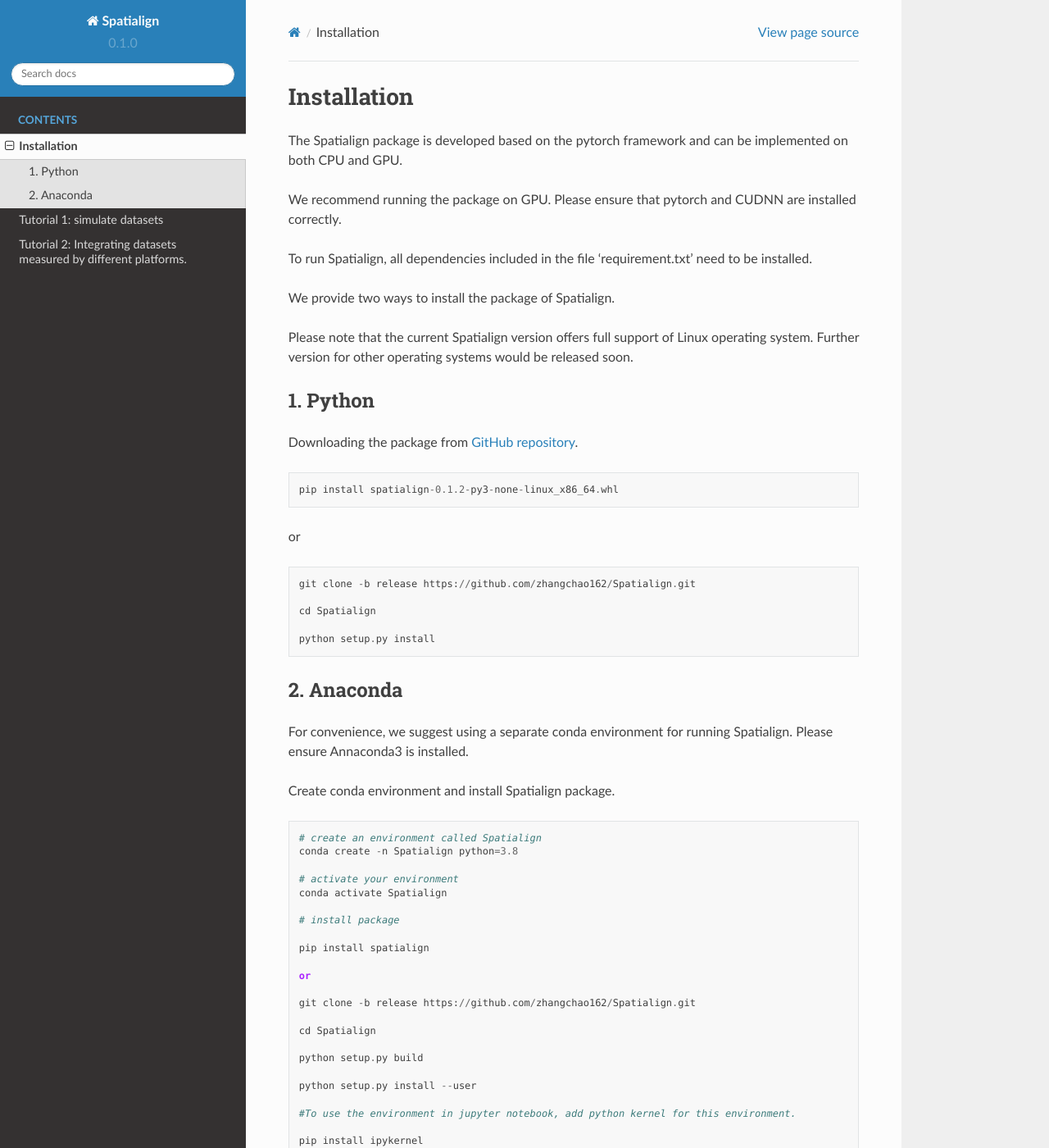
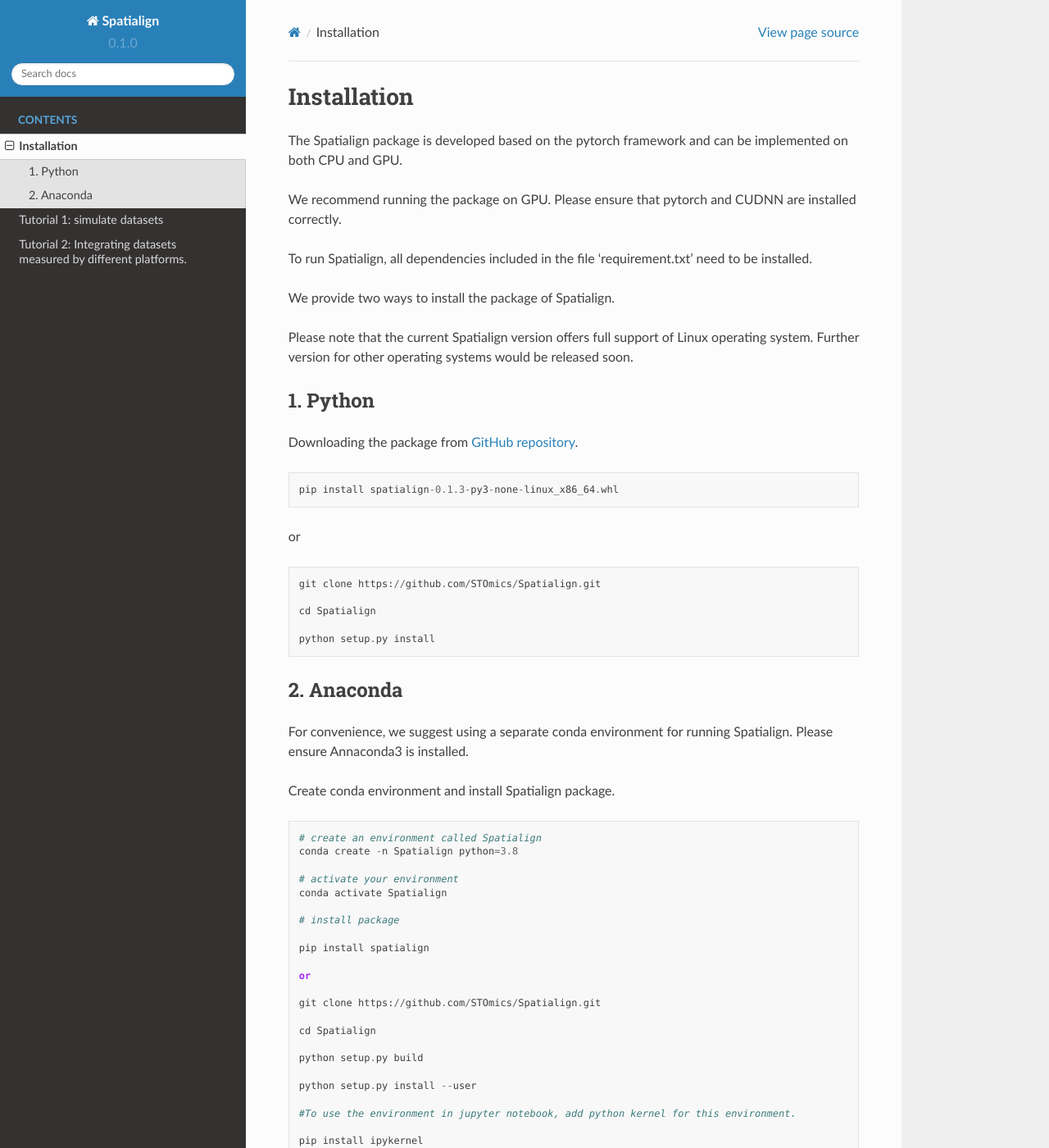
Before and after one commit to zhangchao162/Spatialign-Tutorials, a Sphinx documentation site: the page built from docs/source/Installation.rst, in a window 1280 px wide and 1400 px high. Shown: the whole window at 82% size. Built offline with Sphinx 7.4.7 and the Read the Docs theme 2.0.0, drawn with Linux system fonts in a browser that asks for light colours.

Commit message:
update repositoty

```diff
--- a/README.rst
+++ b/README.rst
@@ -1,3 +1,3 @@
 Spatialign Tutorials
 
-Repository: `Spatialign <https://github.com/zhangchao162/Spatialign.git>`_
+Repository: `Spatialign <https://github.com/STOmics/Spatialign.git>`_
--- a/docs/source/Installation.rst
+++ b/docs/source/Installation.rst
@@ -13,17 +13,17 @@
 
 1. Python
 ----------------
-Downloading the package from `GitHub repository <https://github.com/zhangchao162/Spatialign/blob/wheel/spatialign-0.1.2-py3-none-linux_x86_64.whl>`_.
+Downloading the package from `GitHub repository <https://github.com/STOmics/Spatialign.git>`_.
 
 .. code-block:: python
 
-    pip install spatialign-0.1.2-py3-none-linux_x86_64.whl
+    pip install spatialign-0.1.3-py3-none-linux_x86_64.whl
 
 or
 
 .. code-block:: python
 
-    git clone -b release https://github.com/zhangchao162/Spatialign.git
+    git clone https://github.com/STOmics/Spatialign.git
 
     cd Spatialign
 
@@ -50,7 +50,7 @@
 
    or
 
-   git clone -b release https://github.com/zhangchao162/Spatialign.git
+   git clone https://github.com/STOmics/Spatialign.git
 
    cd Spatialign
 
```
